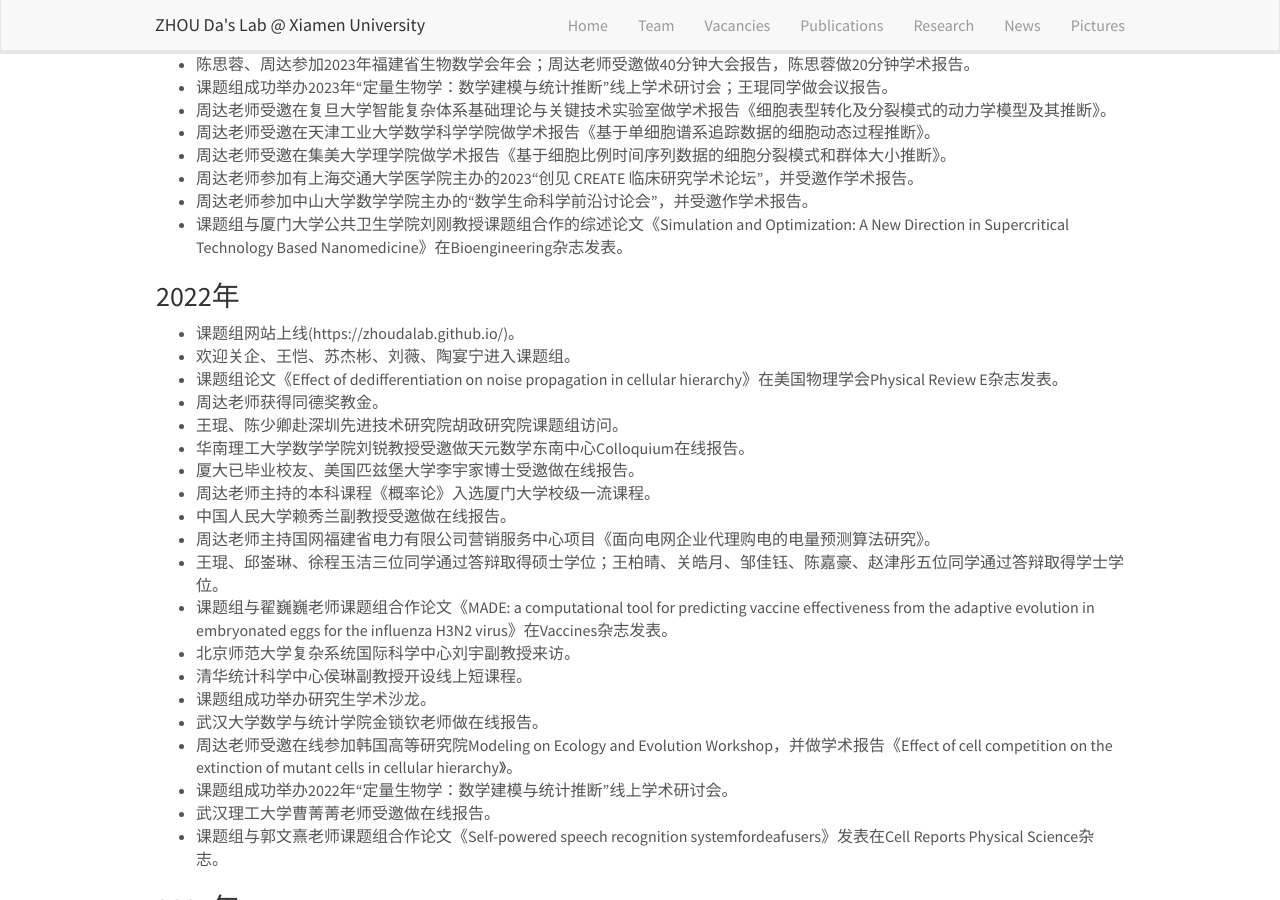
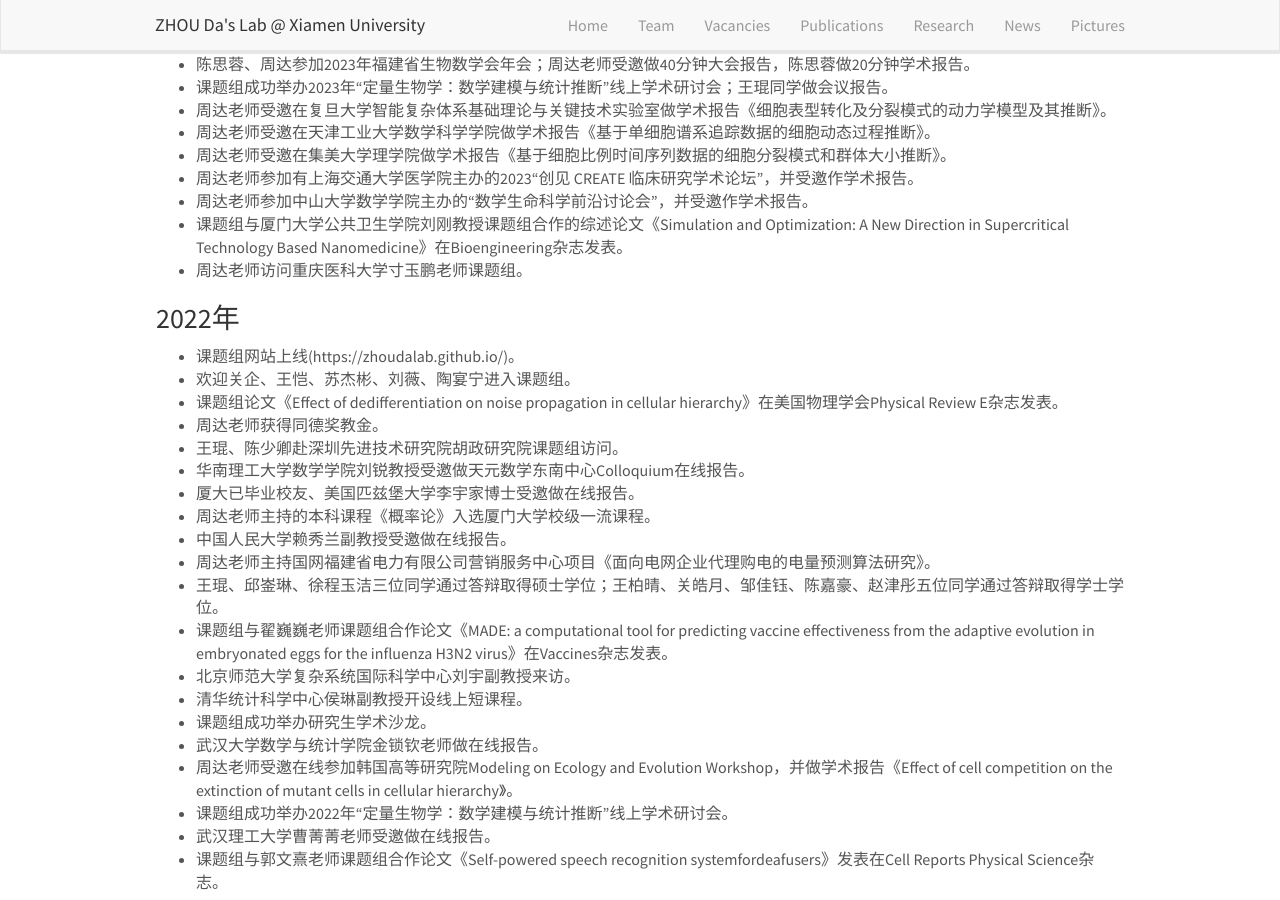
Before and after one commit to ZhouDaLab/zhoudalab.github.io, a Jekyll site: the page built from _pages/news.md, in a window 1280 px wide and 900 px high, scrolled down 789 px. Built offline with Jekyll 4.4.1, drawn with Linux system fonts in a browser that asks for light colours; nearby versions of some CDN libraries.

Commit message:
Update news.md

```diff
--- a/_pages/news.md
+++ b/_pages/news.md
@@ -39,6 +39,7 @@ permalink: /news/
 - 周达老师参加有上海交通大学医学院主办的2023“创见 CREATE 临床研究学术论坛”，并受邀作学术报告。
 - 周达老师参加中山大学数学学院主办的“数学生命科学前沿讨论会”，并受邀作学术报告。
 - 课题组与厦门大学公共卫生学院刘刚教授课题组合作的综述论文《Simulation and Optimization: A New Direction in Supercritical Technology Based Nanomedicine》在Bioengineering杂志发表。
+- 周达老师访问重庆医科大学寸玉鹏老师课题组。
 
 ### 2022年
 
```
